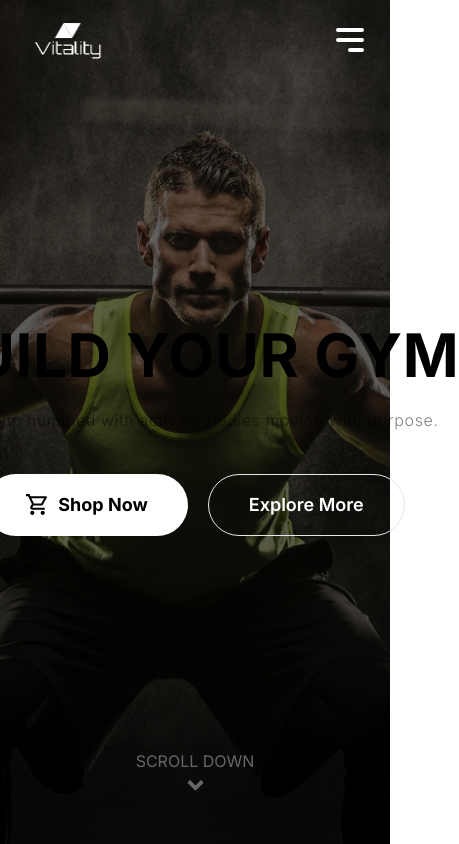
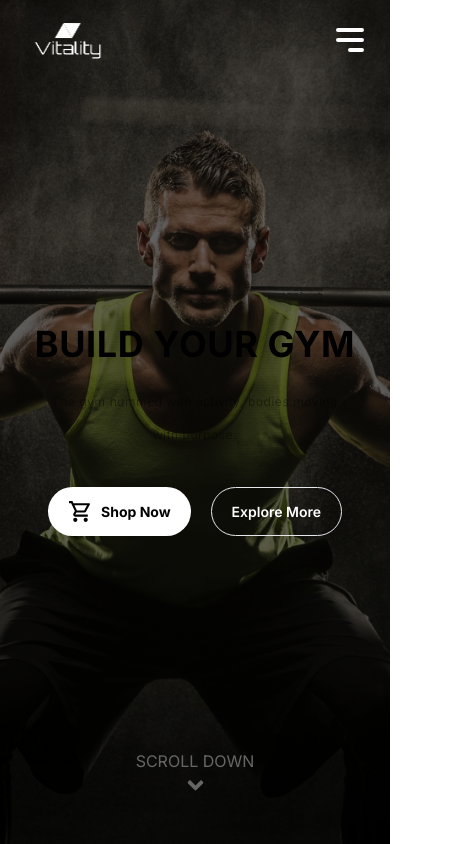
Before and after one commit to guisilva19/shop-gym, a Next.js app: page / in a window 390 px wide. Shown: the top 844 px of the page, 459 px wide, since content can reach past the window. Built offline with nearby package versions, Linux system fonts and the light colour scheme; what tailwindcss-animated would draw is missing.

Commit message:
feat: hero responsive

```diff
--- a/src/components/hero/hero.tsx
+++ b/src/components/hero/hero.tsx
@@ -9,18 +9,18 @@ export default function Hero() {
     <>
       <main className="w-screen h-screen bg-black flex flex-col items-center justify-center">
         <section className="z-20 flex flex-col items-center justify-center w-max">
-          <TextGenerateEffect words="BUILD YOUR GYM" classNameText="text-6xl" />
+          <TextGenerateEffect words="BUILD YOUR GYM" classNameText="text-4xl md:text-6xl" />
           <TextGenerateEffect
             words="The gym hummed with activity, bodies moving with purpose."
-            classNameText="text-base font-light "
-            className="opacity-50"
+            classNameText="text-[12px] md:text-base font-light"
+            className="opacity-50 flex-wrap w-10/12 text-center leading-[5px]"
           />
           <div className="flex mt-10 gap-5">
-            <button className="px-10 py-4 rounded-full bg-white font-bold flex items-center gap-2 text-lg hover:animate-jump animate-once animate-duration-500">
+            <button className="px-5 md:px-10 md:py-4 py-3 rounded-full bg-white font-bold flex items-center gap-2 text-sm md:text-lg hover:animate-jump animate-once animate-duration-500">
               <MdOutlineShoppingCart size={25} />
               Shop Now
             </button>
-            <button className="px-10 py-4 rounded-full border bg-transparent font-semibold flex items-center gap-2 text-lg text-white hover:animate-jump animate-once animate-duration-500">
+            <button className="px-5 md:px-10 md:py-4 -py-1 rounded-full border bg-transparent font-semibold flex items-center gap-2 text-sm md:text-lg text-white hover:animate-jump animate-once animate-duration-500">
               Explore More
             </button>
           </div>
```
